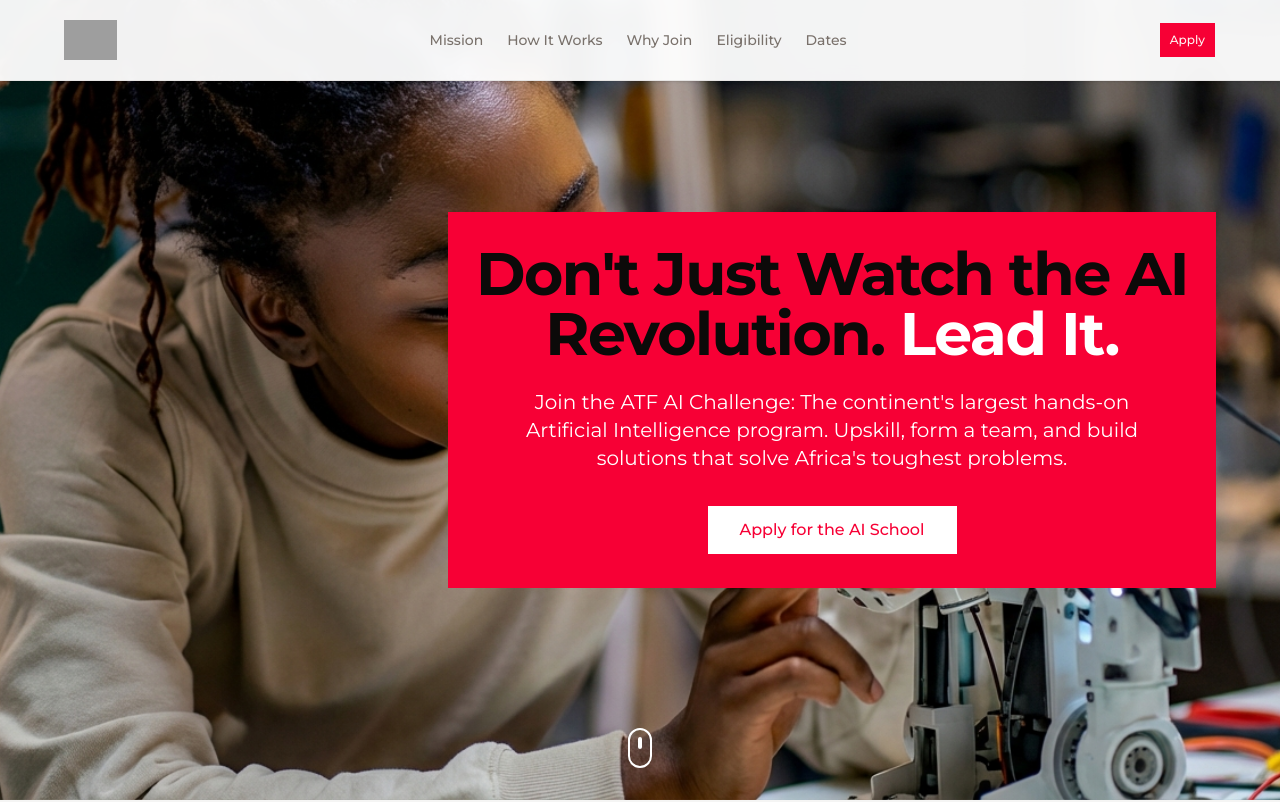
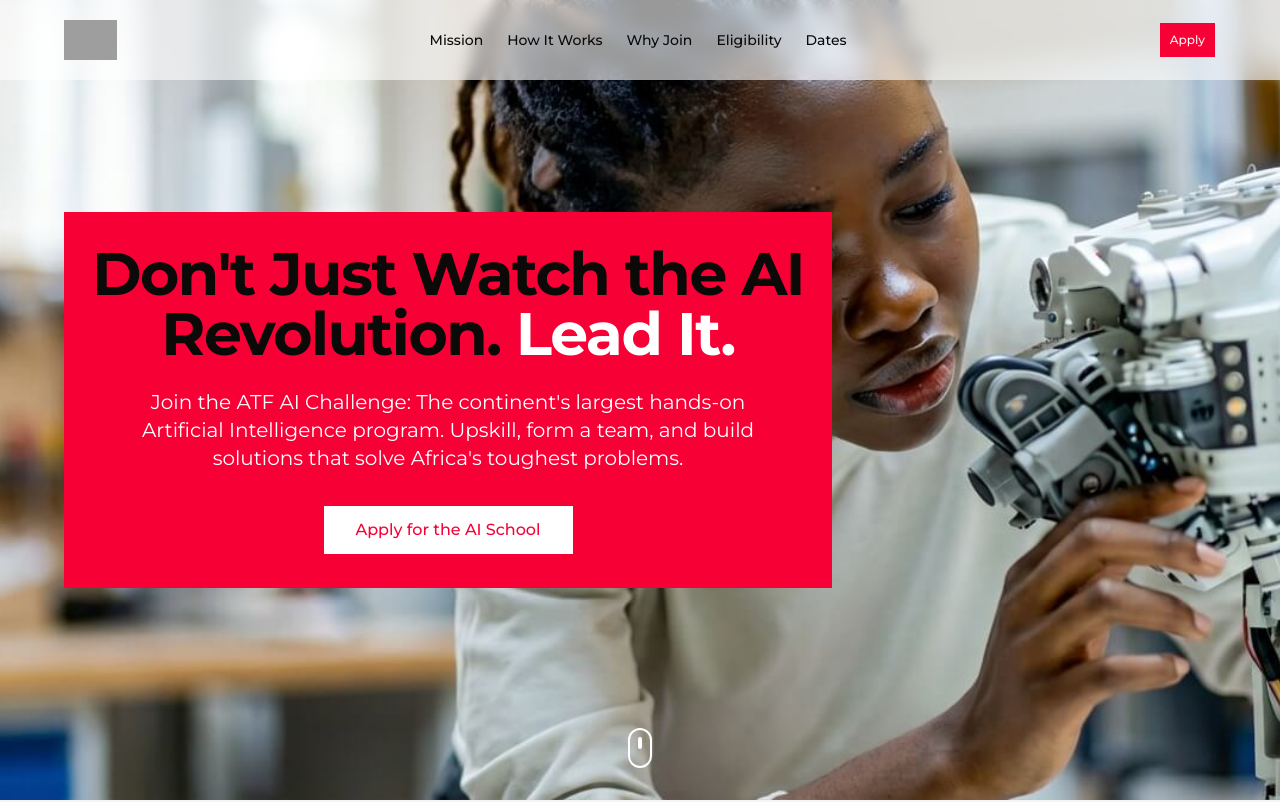
Before and after one commit to youssoufdasilva/atf-challenge-2026, a Next.js app: page / in a window 1280 px wide. Shown: the top 802 px of the page. Built offline with nearby package versions, Linux system fonts and the light colour scheme; grey boxes are pictures that could not be loaded.

Commit message:
Refactor Header and Hero components for improved styling and layout. Update header background behavior based on scroll state and adjust hero section alignment and image source.

```diff
--- a/components/sections/header.tsx
+++ b/components/sections/header.tsx
@@ -39,12 +39,12 @@
 
   return (
     <header
-      // className={`fixed top-0 left-0 right-0 z-50 transition-all duration-300 ${
-      //   isScrolled
-      //     ? "bg-background/95 backdrop-blur-sm border-b border-border shadow-sm"
-      //     : "bg-transparent"
-      // }`}
-      className={`fixed top-0 left-0 right-0 z-50 transition-all duration-300 -- bg-background/95 backdrop-blur-sm border-b border-border shadow-sm`}
+      className={`fixed top-0 left-0 right-0 z-50 transition-all duration-300 ${
+        isScrolled
+          ? "bg-background/95 backdrop-blur-sm border-b border-border shadow-sm"
+          : "bg-background/60 backdrop-blur-sm text-foreground"
+      }`}
+      // className={`fixed top-0 left-0 right-0 z-50 transition-all duration-300 -- bg-background/95 backdrop-blur-sm border-b border-border shadow-sm`}
     >
       <div className="max-w-7xl mx-auto px-4 md:px-8 lg:px-16">
         <nav className="flex items-center justify-between h-16 md:h-20">
@@ -66,7 +66,7 @@
                 key={link.href}
                 href={link.href}
                 onClick={(e) => scrollToSection(e, link.href)}
-                className="text-sm font-medium text-muted-foreground hover:text-primary transition-colors"
+                className="text-sm font-medium hover:text-primary transition-colors"
               >
                 {link.label}
               </a>
--- a/components/sections/hero.tsx
+++ b/components/sections/hero.tsx
@@ -8,12 +8,13 @@
   return (
     <section
       id="hero"
-      className="relative min-h-screen flex items-center justify-end py-16 px-4 md:py-24 md:px-8 lg:px-16"
+      className="relative min-h-screen flex items-center justify-start py-16 px-4 md:py-24 md:px-8 lg:px-16"
     >
       {/* Background Image */}
       <div className="absolute inset-0 z-0">
         <Image
-          src="/hero-photo-placeholder/ultrarealistic-8k-hd-cinematic-v2.jpg"
+          // src="/hero-photo-placeholder/ultrarealistic-8k-hd-cinematic-v2.jpg"
+          src="/hero-photo-placeholder/female-engineer-inspecting-robotic-arm-tiny.jpg"
           alt="Young African techies collaborating"
           fill
           className="object-cover"
@@ -23,7 +24,7 @@
       </div>
 
       {/* Content */}
-      <div className="relative z-10 max-w-3xl mx-auto== text-center pt-8 bg-primary">
+      <div className="relative z-10 max-w-3xl text-center pt-8 bg-primary">
         <motion.h1
           initial={{ opacity: 0, y: 20 }}
           animate={{ opacity: 1, y: 0 }}
@@ -31,7 +32,7 @@
           className="text-4xl md:text-5xl lg:text-6xl font-bold tracking-tight mb-6"
         >
           Don&apos;t Just Watch the AI Revolution.{" "}
-          <span className="text-primary== text-white">Lead It.</span>
+          <span className="text-white">Lead It.</span>
         </motion.h1>
 
         <motion.p
```
Also changed, not shown: public/hero-photo-placeholder/female-engineer-inspecting-robotic-arm-tiny.jpg (added).
